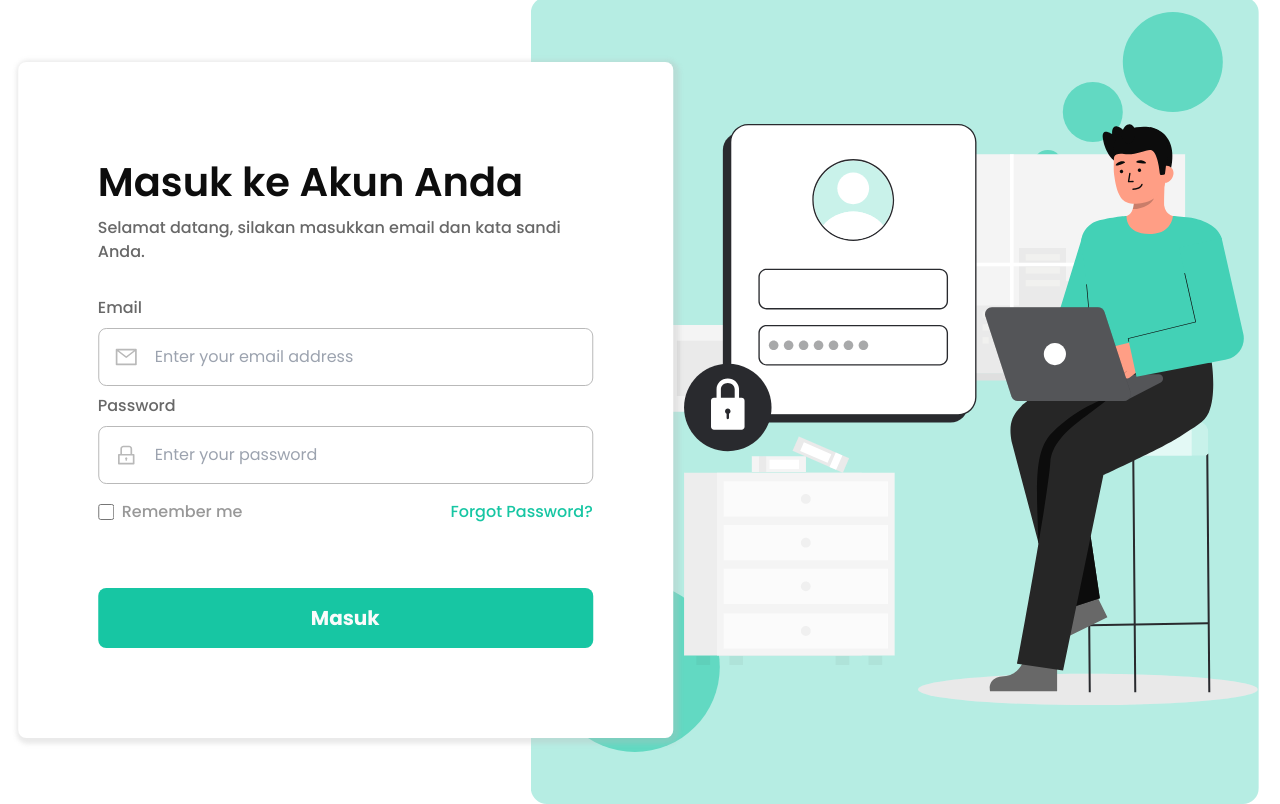
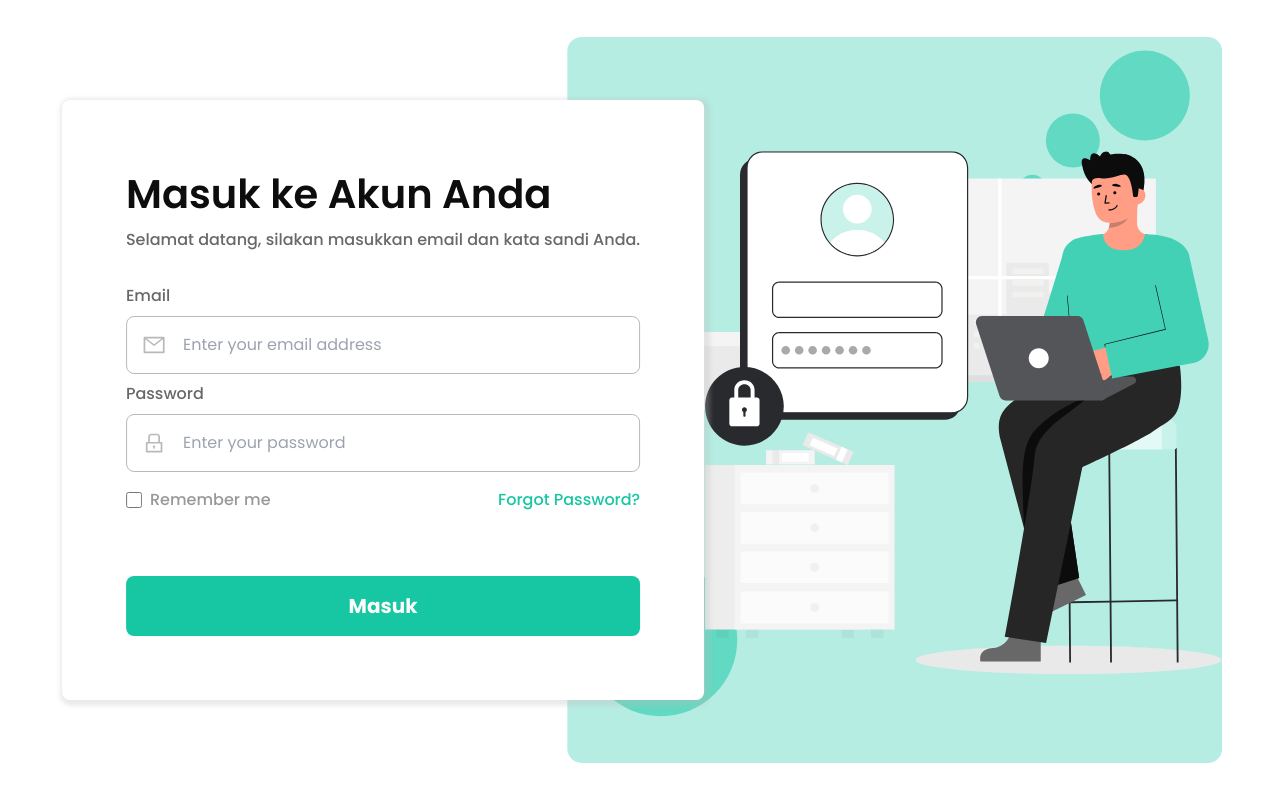
Before and after one commit to team-capstone-1/fe-repro-health, a React (Vite) app: page /login in a window 1280 px wide. Built offline with nearby package versions, Linux system fonts and the light colour scheme.

Commit message:
update: padding in login page

```diff
--- a/src/views/auth-views/Login.jsx
+++ b/src/views/auth-views/Login.jsx
@@ -9,8 +9,8 @@ const Login = () => {
   return (
     <section className="flex h-screen items-center justify-center">
       <div className="base-container">
-        <div className="items-center justify-center md:flex">
-          <div className="z-10 translate-x-0 rounded-lg bg-white px-6 py-12 shadow-none md:max-w-[655px] md:px-20 md:py-[90px] md:shadow-[2px_2px_4px_4px_rgba(186,186,186,0.3)] xl:-translate-x-[45%]">
+        <div className="flex items-center justify-center">
+          <div className="z-10 translate-x-0 rounded-lg bg-white px-8 py-8 shadow-none md:max-w-[655px] md:px-16 md:py-16 md:shadow-[2px_2px_4px_4px_rgba(186,186,186,0.3)] xl:-translate-x-[40%]">
             {/* Title */}
             <div className="space-y-1">
               <h2 className="font-semibold text-grey-900">
@@ -104,8 +104,12 @@ const Login = () => {
           </div>
 
           {/* Illustration */}
-          <div className="absolute hidden translate-x-[35%] xl:block">
-            <img className="-z-10" src={loginIllus} alt="login-illustration" />
+          <div className="absolute hidden translate-x-[40%] xl:block">
+            <img
+              className="-z-10 w-[90%]"
+              src={loginIllus}
+              alt="login-illustration"
+            />
           </div>
         </div>
       </div>
```
